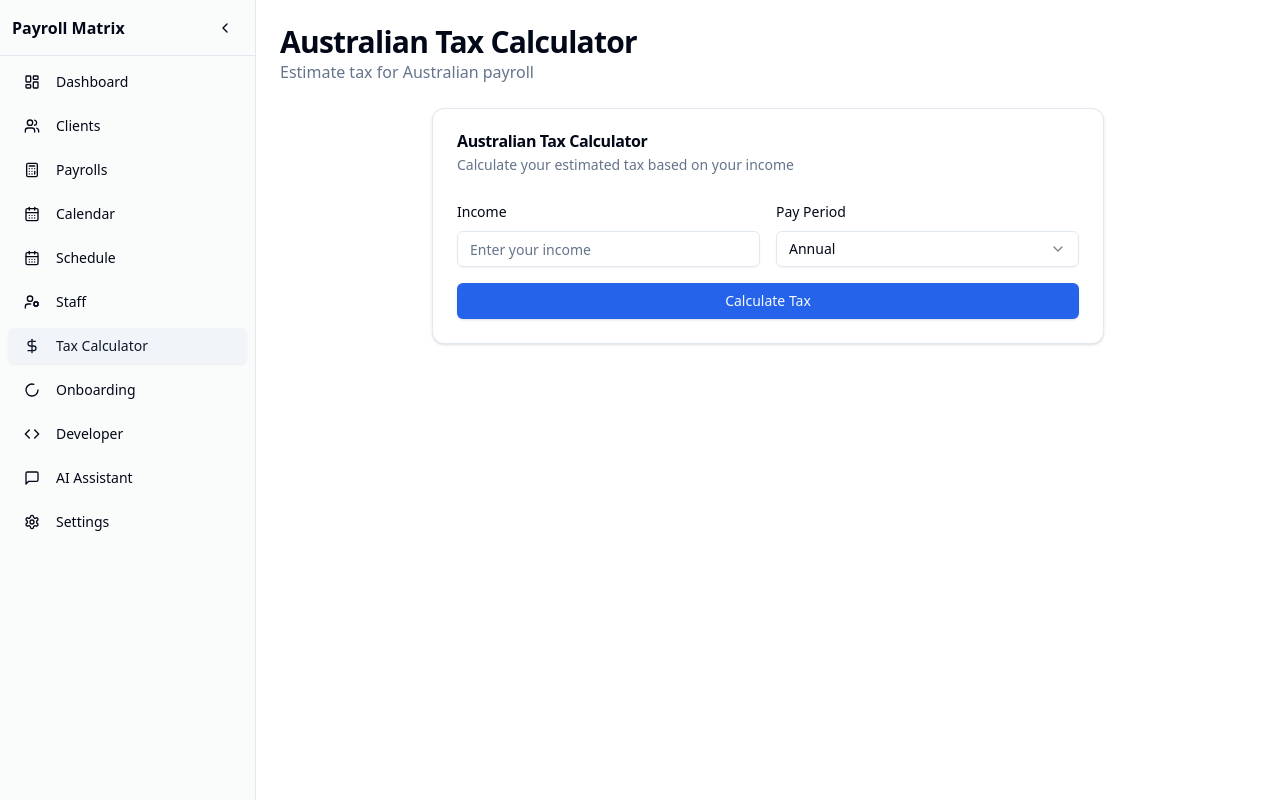
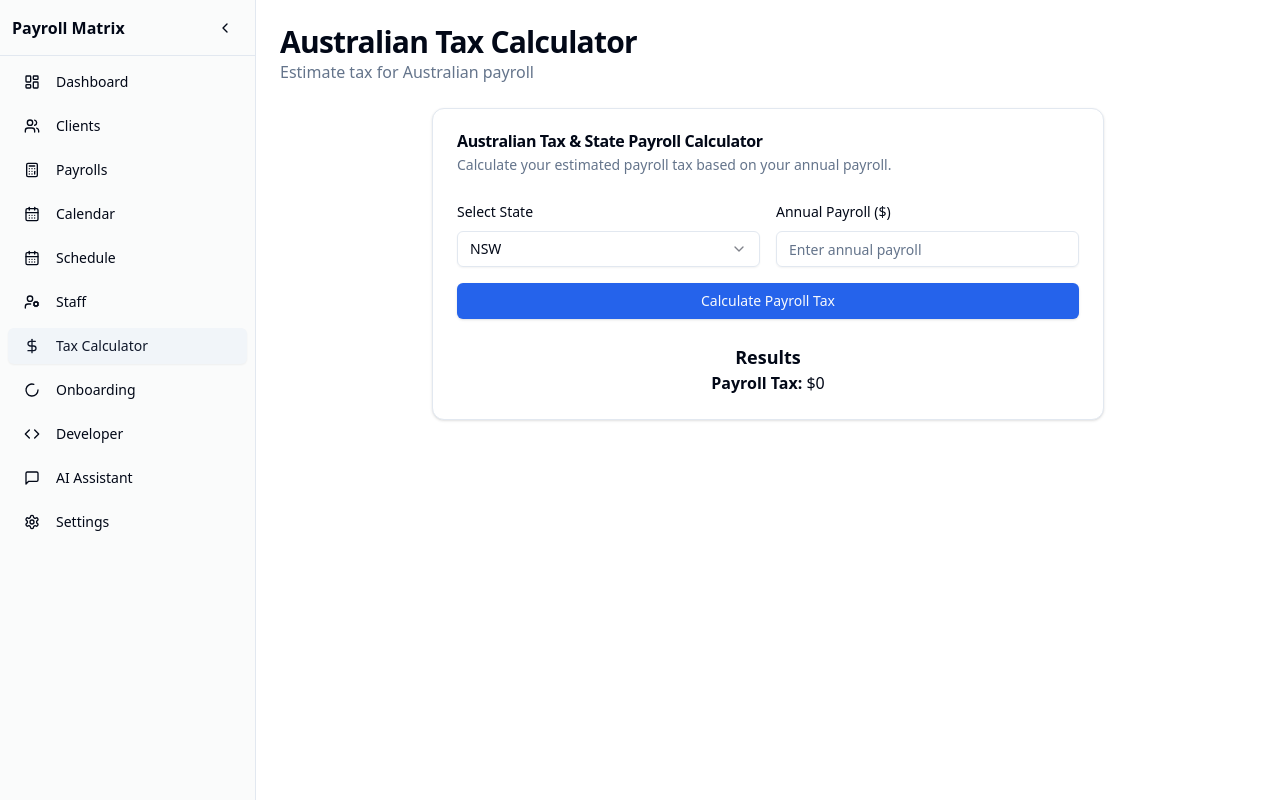
Before and after one commit to tigearis/Payroll-ByteMy, a Next.js app: page /tax-calculator in a window 1280 px wide. Built offline with nearby package versions, Linux system fonts and the light colour scheme.

Commit message:
payroll calc

```diff
--- a/app/(dashboard)/dashboard/page.tsx
+++ b/app/(dashboard)/dashboard/page.tsx
@@ -12,7 +12,7 @@ export default function DashboardPage() {
       <div className="flex flex-col gap-4 md:flex-row md:items-center md:justify-between">
         <div>
           <h2 className="text-3xl font-bold tracking-tight">Dashboard</h2>
-          <p className="text-muted-foreground">Welcome back! Here's an overview of your payroll operations.</p>
+          <p className="text-muted-foreground">Welcome back! Here&apos;s an overview of your payroll operations.</p>
         </div>
       </div>
 
--- a/components/australian-tax-calculator.tsx
+++ b/components/australian-tax-calculator.tsx
@@ -1,124 +1,100 @@
-"use client"
+"use client";
 
-import { useState } from "react"
-import { Card, CardContent, CardDescription, CardFooter, CardHeader, CardTitle } from "@/components/ui/card"
-import { Input } from "@/components/ui/input"
-import { Label } from "@/components/ui/label"
-import { Button } from "@/components/ui/button"
-import { Select, SelectContent, SelectItem, SelectTrigger, SelectValue } from "@/components/ui/select"
+import React, { useState } from "react";
+import { Card, CardContent, CardHeader, CardTitle, CardFooter, CardDescription } from "@/components/ui/card";
+import { Input } from "@/components/ui/input";
+import { Button } from "@/components/ui/button";
+import { Select, SelectItem, SelectTrigger, SelectContent, SelectValue } from "@/components/ui/select";
+import { Label } from "@/components/ui/label";
 
-// Australian tax brackets for 2023-2024 (example data, please verify with current ATO rates)
-const taxBrackets = [
-  { min: 0, max: 18200, rate: 0, base: 0 },
-  { min: 18201, max: 45000, rate: 0.19, base: 0 },
-  { min: 45001, max: 120000, rate: 0.325, base: 5092 },
-  { min: 120001, max: 180000, rate: 0.37, base: 29467 },
-  { min: 180001, max: Number.POSITIVE_INFINITY, rate: 0.45, base: 51667 },
-]
+// State Payroll Tax Data
+const statePayrollTaxRates: Record<string, number> = {
+  NSW: 0.0545,
+  VIC: 0.0485,
+  QLD: 0.0475,
+  SA: 0.05,
+  WA: 0.06,
+  TAS: 0.045,
+  NT: 0.055,
+  ACT: 0.065,
+};
 
-const medicareLevy = 0.02 // 2% Medicare Levy
+const payrollTaxThresholds: Record<string, number> = {
+  NSW: 1200000,
+  VIC: 700000,
+  QLD: 1300000,
+  SA: 1500000,
+  WA: 1000000,
+  TAS: 1250000,
+  NT: 1500000,
+  ACT: 2000000,
+};
 
 export function AustralianTaxCalculator() {
-  const [income, setIncome] = useState("")
-  const [payPeriod, setPayPeriod] = useState("annual")
-  const [taxResult, setTaxResult] = useState<{
-    grossIncome: number
-    taxPayable: number
-    medicareLevy: number
-    netIncome: number
-  } | null>(null)
+  const [state, setState] = useState<string>("NSW");
+  const [annualPayroll, setAnnualPayroll] = useState<number | "">("");
+  const [payrollTax, setPayrollTax] = useState<number>(0);
 
-  const calculateTax = (annualIncome: number) => {
-    let taxPayable = 0
-    for (const bracket of taxBrackets) {
-      if (annualIncome > bracket.min) {
-        const taxableInThisBracket = Math.min(annualIncome, bracket.max) - bracket.min
-        taxPayable += bracket.base + taxableInThisBracket * bracket.rate
-      }
-      if (annualIncome <= bracket.max) break
-    }
-    const medicareAmount = annualIncome * medicareLevy
-    const netIncome = annualIncome - taxPayable - medicareAmount
-
-    return {
-      grossIncome: annualIncome,
-      taxPayable,
-      medicareLevy: medicareAmount,
-      netIncome,
-    }
-  }
-
-  const handleCalculate = () => {
-    const incomeValue = Number.parseFloat(income)
-    if (isNaN(incomeValue) || incomeValue < 0) {
-      alert("Please enter a valid income amount")
-      return
+  const calculatePayrollTax = () => {
+    const payrollAmount = Number(annualPayroll);
+    if (annualPayroll === "" || isNaN(payrollAmount)) {
+      alert("Please enter a valid payroll amount");
+      return;
     }
 
-    let annualIncome = incomeValue
-    if (payPeriod === "weekly") annualIncome *= 52
-    else if (payPeriod === "fortnightly") annualIncome *= 26
-    else if (payPeriod === "monthly") annualIncome *= 12
-
-    const result = calculateTax(annualIncome)
-    setTaxResult(result)
-  }
+    const threshold = payrollTaxThresholds[state] ?? 0;
+    const taxRate = statePayrollTaxRates[state] ?? 0;
+    const taxableAmount = Math.max(0, payrollAmount - threshold);
+    const tax = taxableAmount * taxRate;
+    setPayrollTax(parseFloat(tax.toFixed(2)));
+  };
 
   return (
     <Card className="w-full max-w-2xl mx-auto">
       <CardHeader>
-        <CardTitle>Australian Tax Calculator</CardTitle>
-        <CardDescription>Calculate your estimated tax based on your income</CardDescription>
+        <CardTitle>Australian Tax & State Payroll Calculator</CardTitle>
+        <CardDescription>Calculate your estimated payroll tax based on your annual payroll.</CardDescription>
       </CardHeader>
       <CardContent>
         <div className="space-y-4">
           <div className="grid grid-cols-2 gap-4">
             <div className="space-y-2">
-              <Label htmlFor="income">Income</Label>
-              <Input
-                id="income"
-                placeholder="Enter your income"
-                value={income}
-                onChange={(e) => setIncome(e.target.value)}
-              />
-            </div>
-            <div className="space-y-2">
-              <Label htmlFor="pay-period">Pay Period</Label>
-              <Select value={payPeriod} onValueChange={setPayPeriod}>
-                <SelectTrigger id="pay-period">
-                  <SelectValue placeholder="Select pay period" />
+              <Label htmlFor="state">Select State</Label>
+              <Select value={state} onValueChange={setState}>
+                <SelectTrigger id="state">
+                  <SelectValue placeholder="Select State" />
                 </SelectTrigger>
                 <SelectContent>
-                  <SelectItem value="weekly">Weekly</SelectItem>
-                  <SelectItem value="fortnightly">Fortnightly</SelectItem>
-                  <SelectItem value="monthly">Monthly</SelectItem>
-                  <SelectItem value="annual">Annual</SelectItem>
+                  {Object.keys(statePayrollTaxRates).map((st) => (
+                    <SelectItem key={st} value={st}>
+                      {st}
+                    </SelectItem>
+                  ))}
                 </SelectContent>
               </Select>
             </div>
+            <div className="space-y-2">
+              <Label htmlFor="payroll">Annual Payroll ($)</Label>
+              <Input
+                id="payroll"
+                type="number"
+                placeholder="Enter annual payroll"
+                value={annualPayroll}
+                onChange={(e) => setAnnualPayroll(e.target.value === "" ? "" : Number(e.target.value))}
+              />
+            </div>
           </div>
-          <Button onClick={handleCalculate} className="w-full">
-            Calculate Tax
+          <Button onClick={calculatePayrollTax} className="w-full">
+            Calculate Payroll Tax
           </Button>
         </div>
       </CardContent>
-      {taxResult && (
-        <CardFooter>
-          <div className="w-full space-y-2">
-            <h3 className="text-lg font-semibold">Tax Calculation Results (Annual)</h3>
-            <div className="grid grid-cols-2 gap-2">
-              <div>Gross Income:</div>
-              <div>${taxResult.grossIncome.toFixed(2)}</div>
-              <div>Tax Payable:</div>
-              <div>${taxResult.taxPayable.toFixed(2)}</div>
-              <div>Medicare Levy:</div>
-              <div>${taxResult.medicareLevy.toFixed(2)}</div>
-              <div className="font-semibold">Net Income:</div>
-              <div className="font-semibold">${taxResult.netIncome.toFixed(2)}</div>
-            </div>
-          </div>
-        </CardFooter>
-      )}
+      <CardFooter>
+        <div className="w-full text-center">
+          <h3 className="text-lg font-semibold">Results</h3>
+          <p><strong>Payroll Tax:</strong> ${payrollTax}</p>
+        </div>
+      </CardFooter>
     </Card>
-  )
+  );
 }
```
